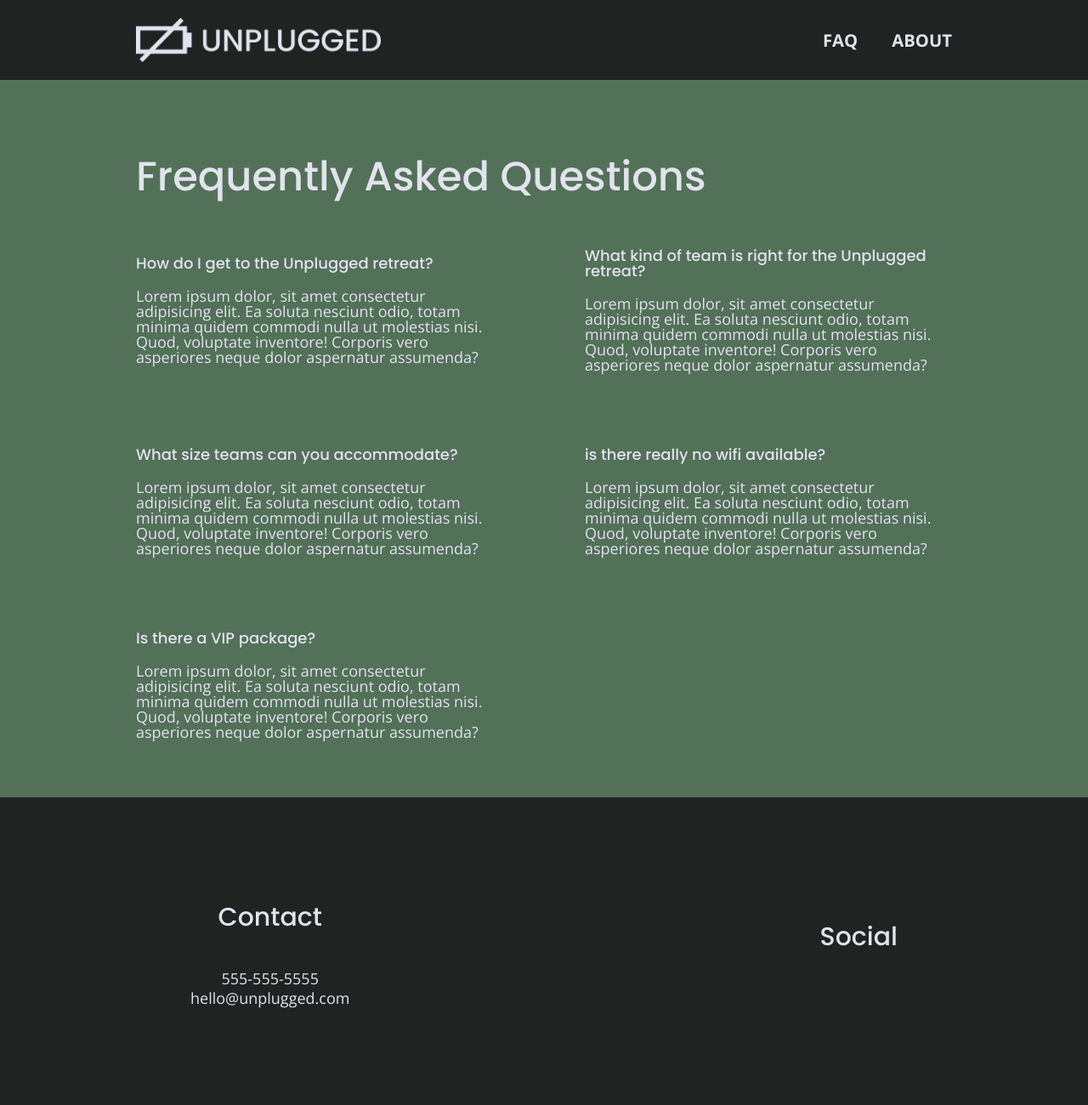
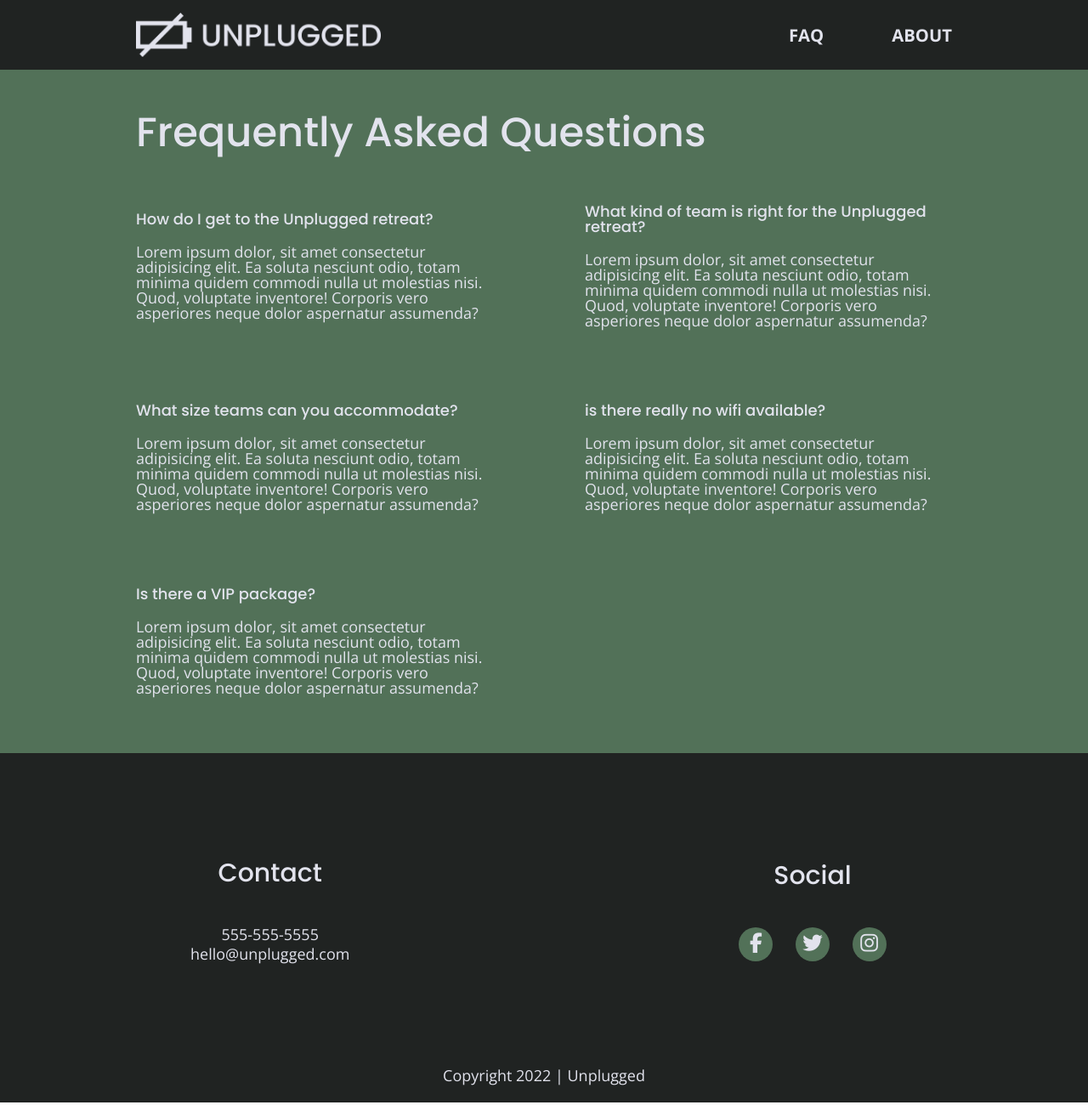
Before and after one commit to CBennett01/unplugged-project, a website: page faq/index.html in a window 1280 px wide. Shown: the top 1300 px of the page at 85% size. Drawn offline with nearby package versions, Linux system fonts and the light colour scheme.

Commit message:
Finishing touches

```diff
--- a/css/main.css
+++ b/css/main.css
@@ -113,6 +113,8 @@ body {
 ul,
 ol {
   list-style-type: none;
+  margin: 0;
+  padding: 0;
 }
 
 a {
@@ -124,6 +126,7 @@ h2 {
   font-family: 'Poppins', sans-serif;
   font-size: 1.875em;
   font-weight: 500;
+  margin: 0;
 }
 
 h3,
@@ -231,6 +234,7 @@ footer .content-wrapper {
 footer .contact {
   margin-bottom: 50px;
 }
+
 footer .social-icons {
   display: flex;
   justify-content: space-around;
@@ -238,14 +242,23 @@ footer .social-icons {
 }
 
 footer .social-icons p {
+  background-color: #527158;
+  border-radius: 50%;
+  width: 40px;
+  height: 40px;
   display: flex;
   justify-content: center;
   align-items: center;
 }
 
+footer .social-icons p i {
+  font-size: 1.3125em;
+}
+
 footer .copyright {
   margin: 20px 0;
 }
+
 
 
 /* --------------- Mobile Styles -  Homepage --------------- */
@@ -309,6 +322,7 @@ input[type=button] {
 .features {
   background: url('../img/rawpixel-800820-unsplash1.jpg') center no-repeat #333;
   background-size: cover;
+  background-position: center;
   display: flex;
   justify-content: center;
   flex-flow: row wrap;
@@ -559,14 +573,15 @@ input[type=button] {
   }
 
   header nav {
-    width: 20%;
-}
+    width: 30%;
+  }
 
-header nav ul {
-  justify-content: space-between;
-}
+  header nav ul {
+    display: flex;
+    justify-content: space-between;
+  }
 
-.header-divider {
+  .header-divider {
     display: none;
 }
 
@@ -655,6 +670,11 @@ header nav ul {
     line-height: 1.285;
   }
 
+  footer .social-icons {
+    width: 12.5em;
+    justify-self: space-between;
+  }
+
   footer .copyright {
     width: 100%;
   }
@@ -723,6 +743,9 @@ header nav ul {
     header {
       padding: 15px 0;
     }
+      header nav {
+        width: 20%;
+      }
 
       .content-wrapper {
         max-width: 960px;
--- a/faq/index.html
+++ b/faq/index.html
@@ -40,8 +40,8 @@
       <div class="header-divider"></div>
       <nav>
         <ul>
-          <li><a href="../faq/index.html" target="_blank">FAQ</a></li>
-          <li><a href="../about/index.html" target="_blank">About</a></li>
+          <li><a href="../faq/index.html">FAQ</a></li>
+          <li><a href="../about/index.html">About</a></li>
         </ul>
       </nav>
     </div>
@@ -101,13 +101,19 @@
           <h4>Social</h4>
           <div class="social-icons">
             <p>
-              <a href="https://www.facebook.com/Skillcrush/" target="_blank"></a>
+              <a href="https://www.facebook.com/Skillcrush/" target="_blank">
+                <i class ="fab fa-facebook-f"></i>
+              </a>
             </p>
             <p>
-              <a href="https://twitter.com/Skillcrush" target="_blank"></a>
+              <a href="https://twitter.com/Skillcrush" target="_blank">
+                <i class ="fab fa-twitter"></i>
+              </a>
             </p>
             <p>
-              <a href="https://www.instagram.com/skillcrush/" target="_blank"></a>
+              <a href="https://www.instagram.com/skillcrush/" target="_blank">
+                <i class ="fab fa-instagram"></i>
+              </a>
             </p>
 
             <!--other social links here -->
```
Also changed, not shown: about/index.html (+11 -5 lines), index.html (+9 -3 lines).
